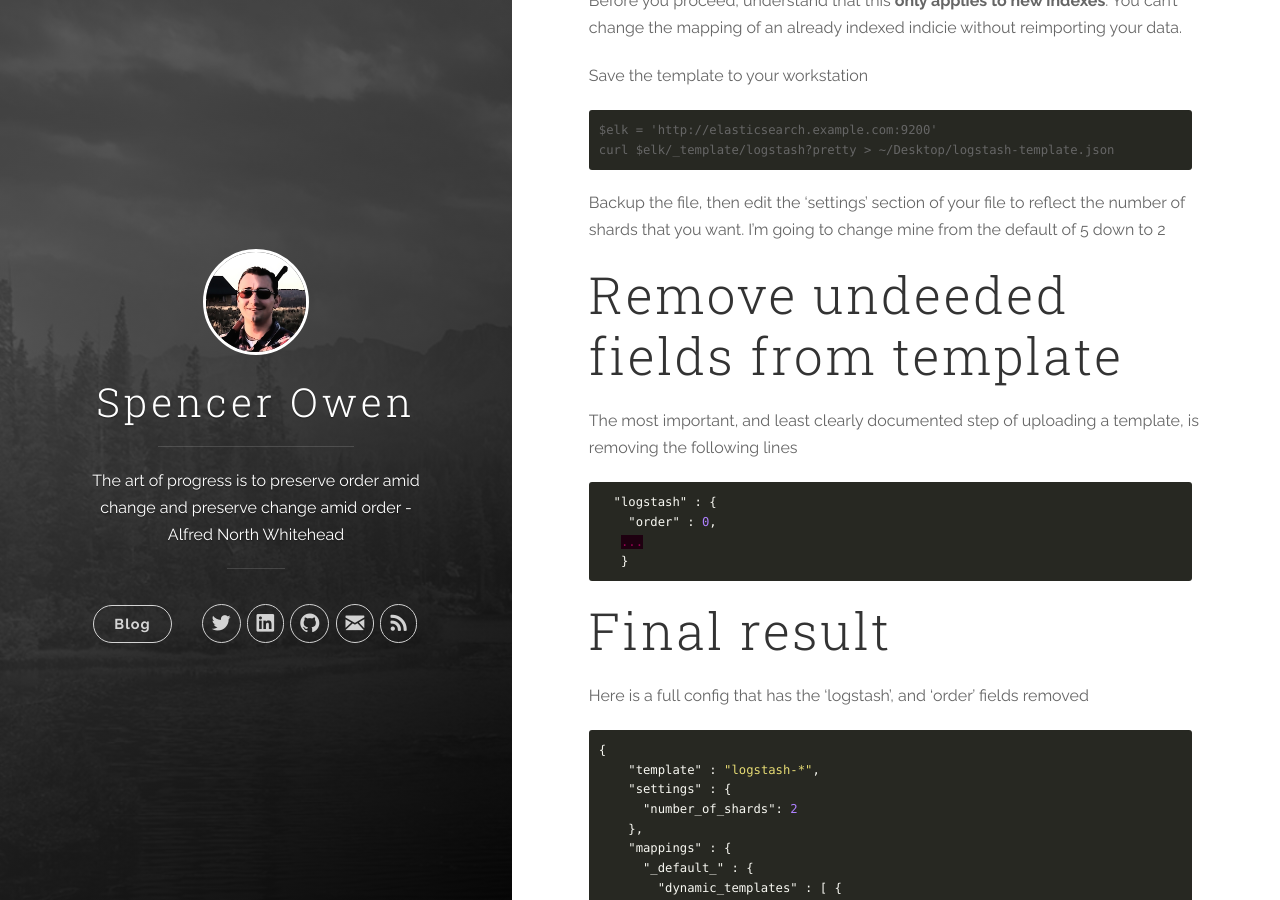
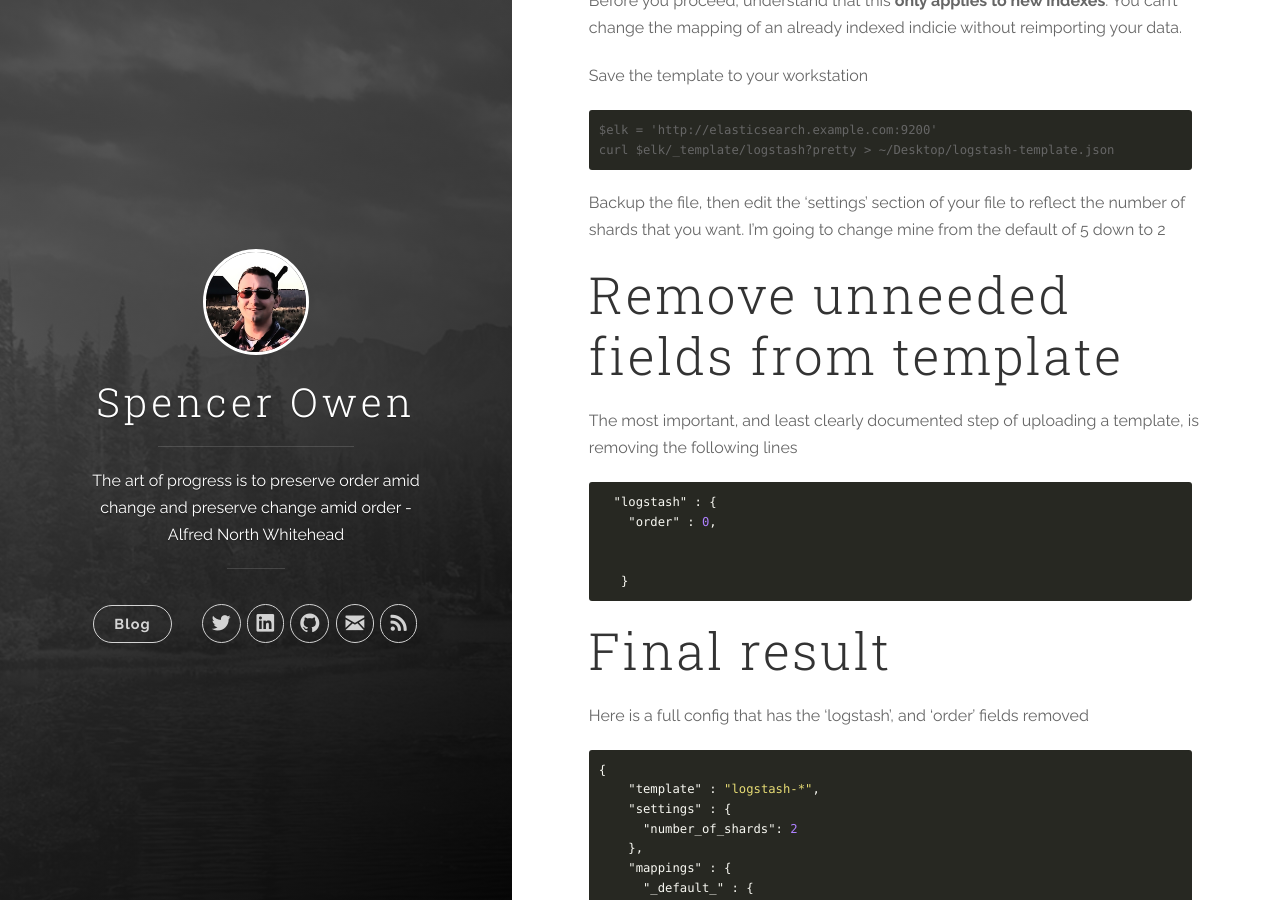
Before and after one commit to spuder/spuder.github.io, a Jekyll site: the page built from _posts/2015-05-28-elasticsearch-default-shards.markdown, in a window 1280 px wide and 900 px high, scrolled down 3695 px. Built offline with Jekyll 4.4.1, drawn with Linux system fonts in a browser that asks for light colours; nearby versions of some CDN libraries.

Commit message:
fixes typo

````diff
--- a/_posts/2015-05-28-elasticsearch-default-shards.markdown
+++ b/_posts/2015-05-28-elasticsearch-default-shards.markdown
@@ -154,7 +154,7 @@ Save the template to your workstation
 
 Backup the file, then edit the 'settings' section of your file to reflect the number of shards that you want. I'm going to change mine from the default of 5 down to 2
 
-# Remove undeeded fields from template
+# Remove unneeded fields from template
 
 The most important, and least clearly documented step of uploading a template, is removing the following lines
 
@@ -162,7 +162,8 @@ The most important, and least clearly documented step of uploading a template, i
 ```json
   "logstash" : {
     "order" : 0,
-   ...
+
+
    }
 ```
 
````
